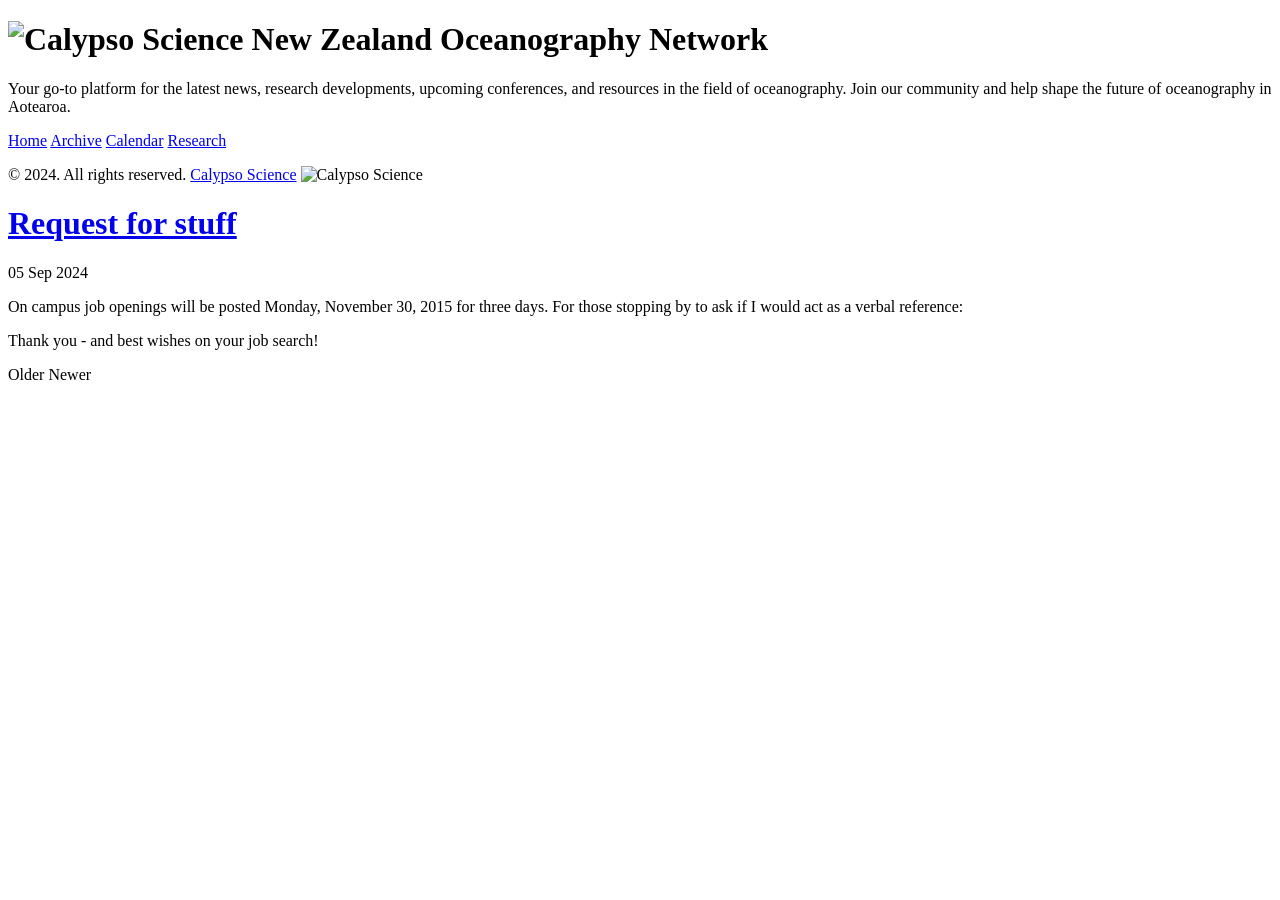
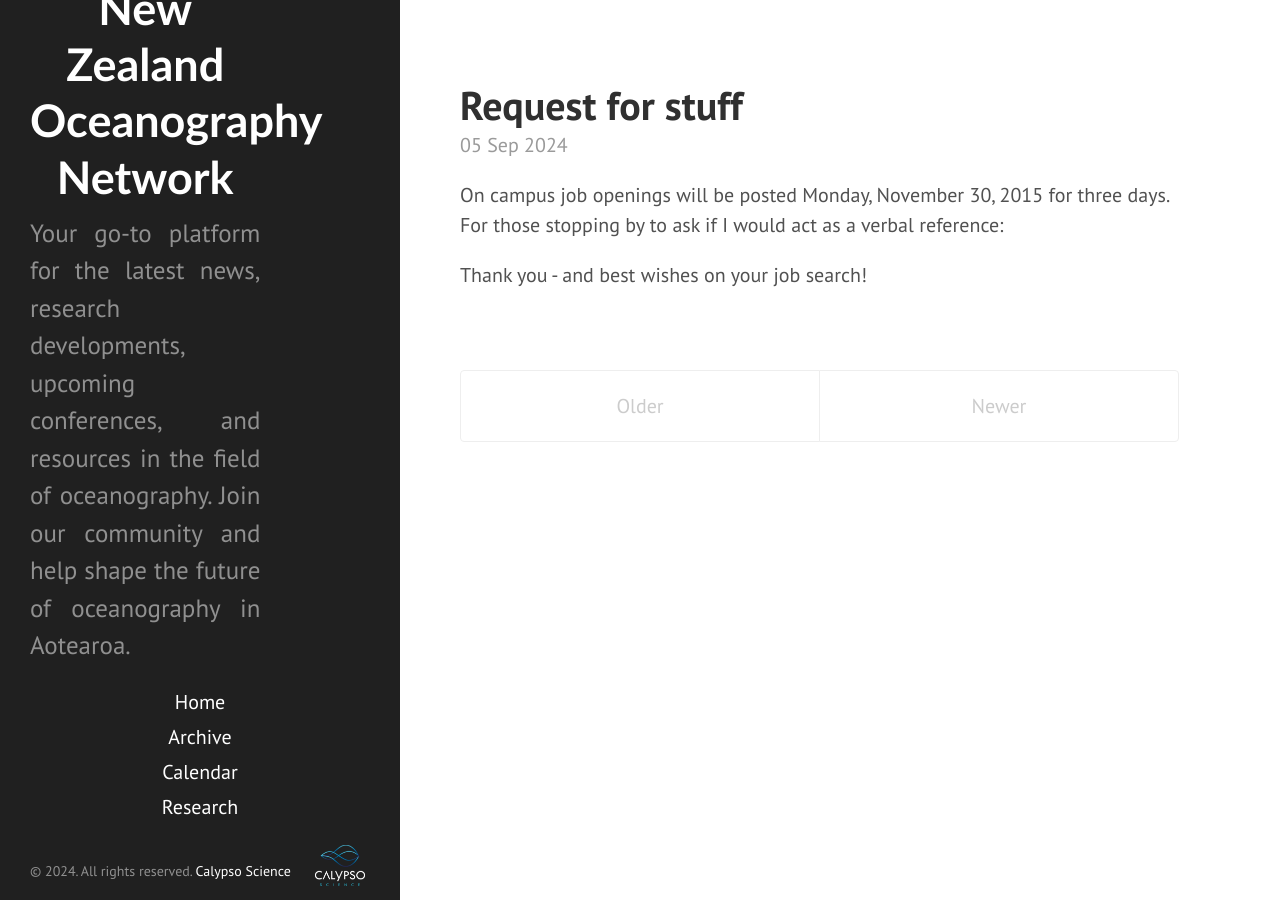
Before and after one commit to ponewzealand/pow.io, a Jekyll site: the page built from index.html, in a window 1280 px wide. Built offline with Jekyll 4.4.1, drawn with Linux system fonts in a browser that asks for light colours; the list of posts is cut into pages by our own code.

Commit message:
another try

```diff
--- a/_config.yml
+++ b/_config.yml
@@ -11,7 +11,7 @@ title:            New Zealand Oceanography Network
 tagline:          'Welcome to the New Zealand Oceanographic Community Hub.'
 description:      'Your go-to platform for the latest news, research developments, upcoming conferences, and resources in the field of oceanography. Join our community and help shape the future of oceanography in Aotearoa.'
 url:              https://calypso-science.github.io/
-baseurl:          /ponz.github.io
+baseurl:          /ponz.github.io/
 
 author:
   name:           'Remy Zyngfogel'
```
